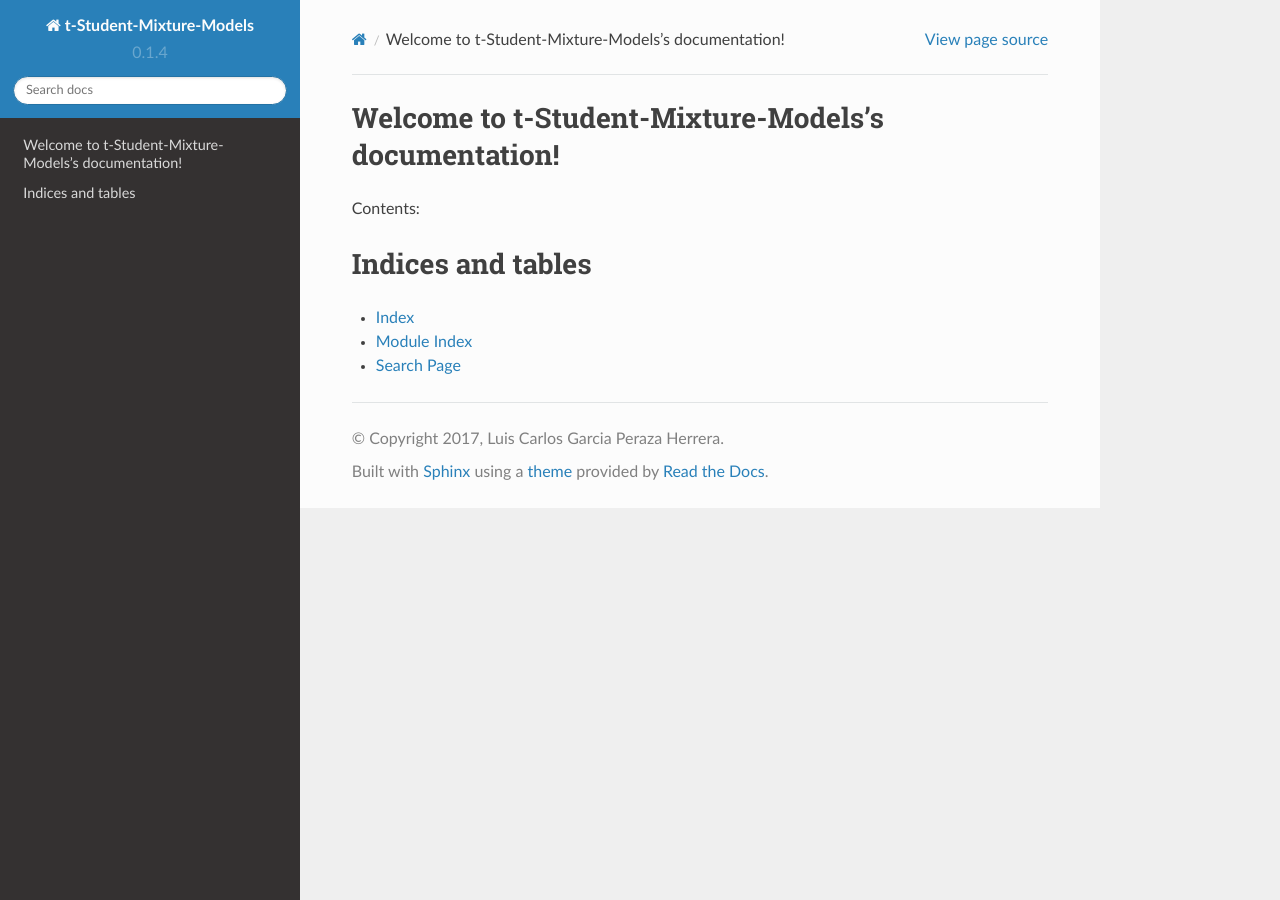
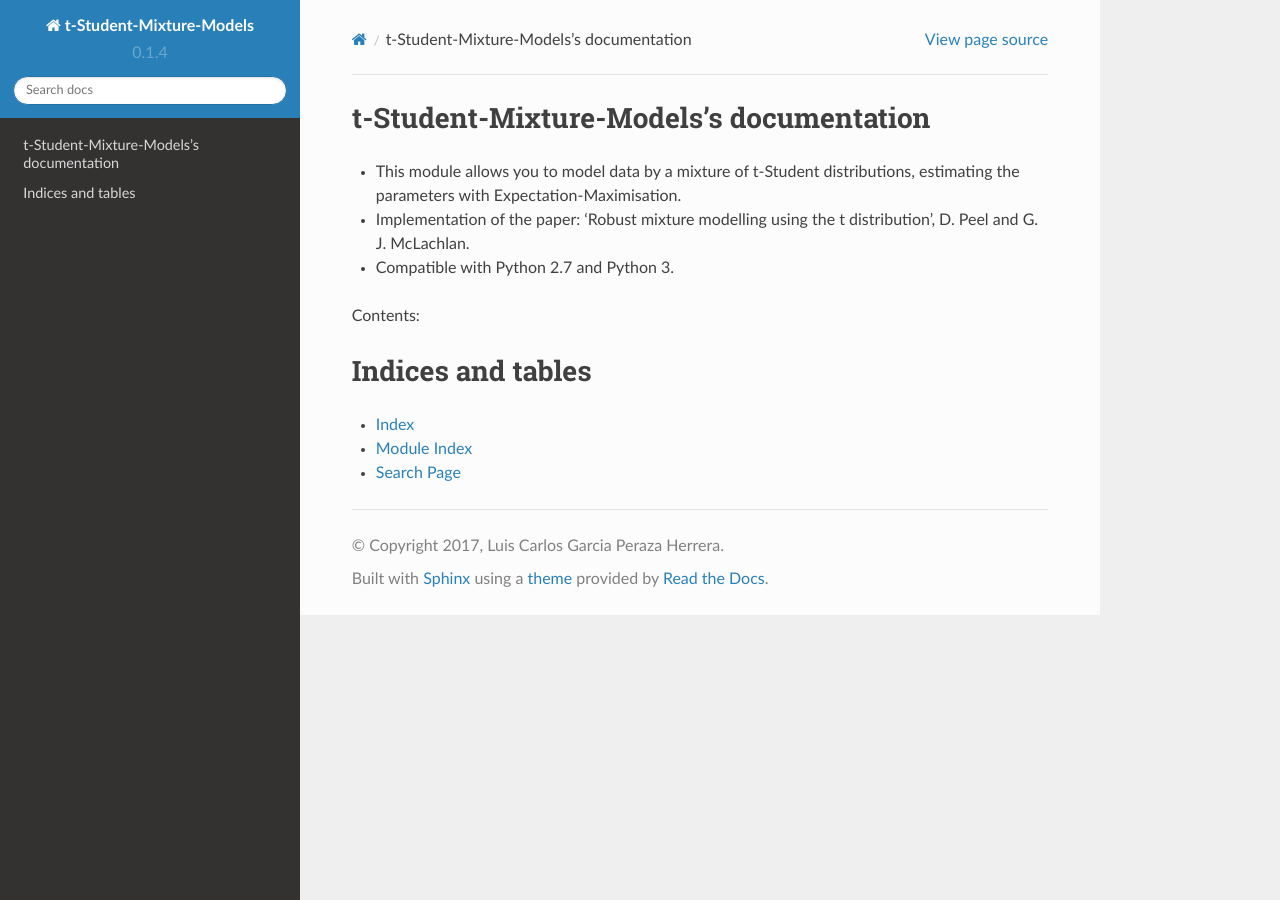
Before and after one commit to luiscarlosgph/t-Student-Mixture-Models, a Sphinx documentation site: the page built from docs/index.rst, in a window 1280 px wide. Built offline with Sphinx 7.4.7 and the Read the Docs theme 2.0.0, drawn with Linux system fonts in a browser that asks for light colours; pages that are not in the unit, such as notebooks, are missing from menus.

Commit message:
Index description updated.

```diff
--- a/docs/index.rst
+++ b/docs/index.rst
@@ -3,8 +3,12 @@
    You can adapt this file completely to your liking, but it should at least
    contain the root `toctree` directive.
 
-Welcome to t-Student-Mixture-Models's documentation!
-====================================================
+t-Student-Mixture-Models's documentation
+========================================
+
+- This module allows you to model data by a mixture of t-Student distributions, estimating the parameters with Expectation-Maximisation.
+- Implementation of the paper: 'Robust mixture modelling using the t distribution', D. Peel and G. J. McLachlan.
+- Compatible with Python 2.7 and Python 3.
 
 Contents:
 
```
